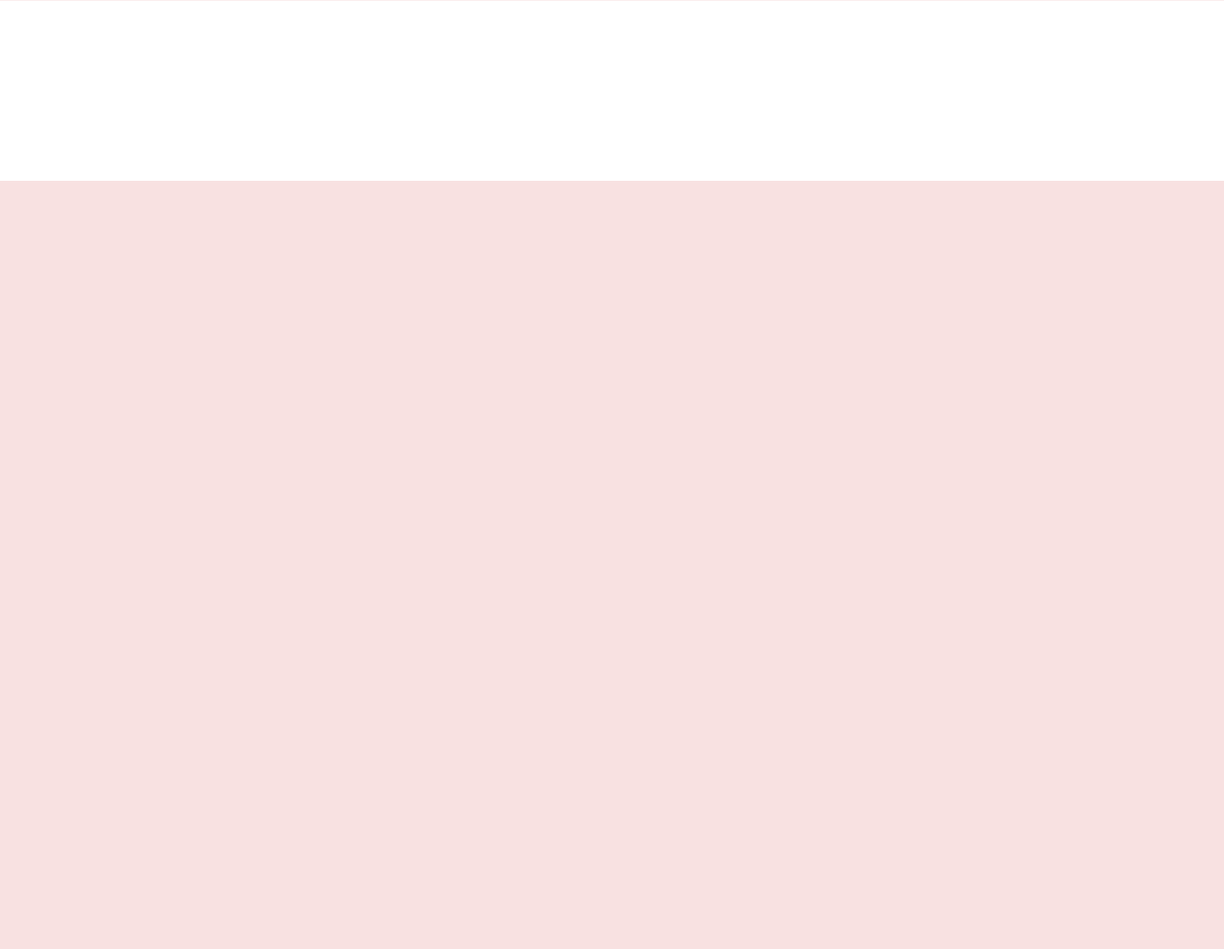
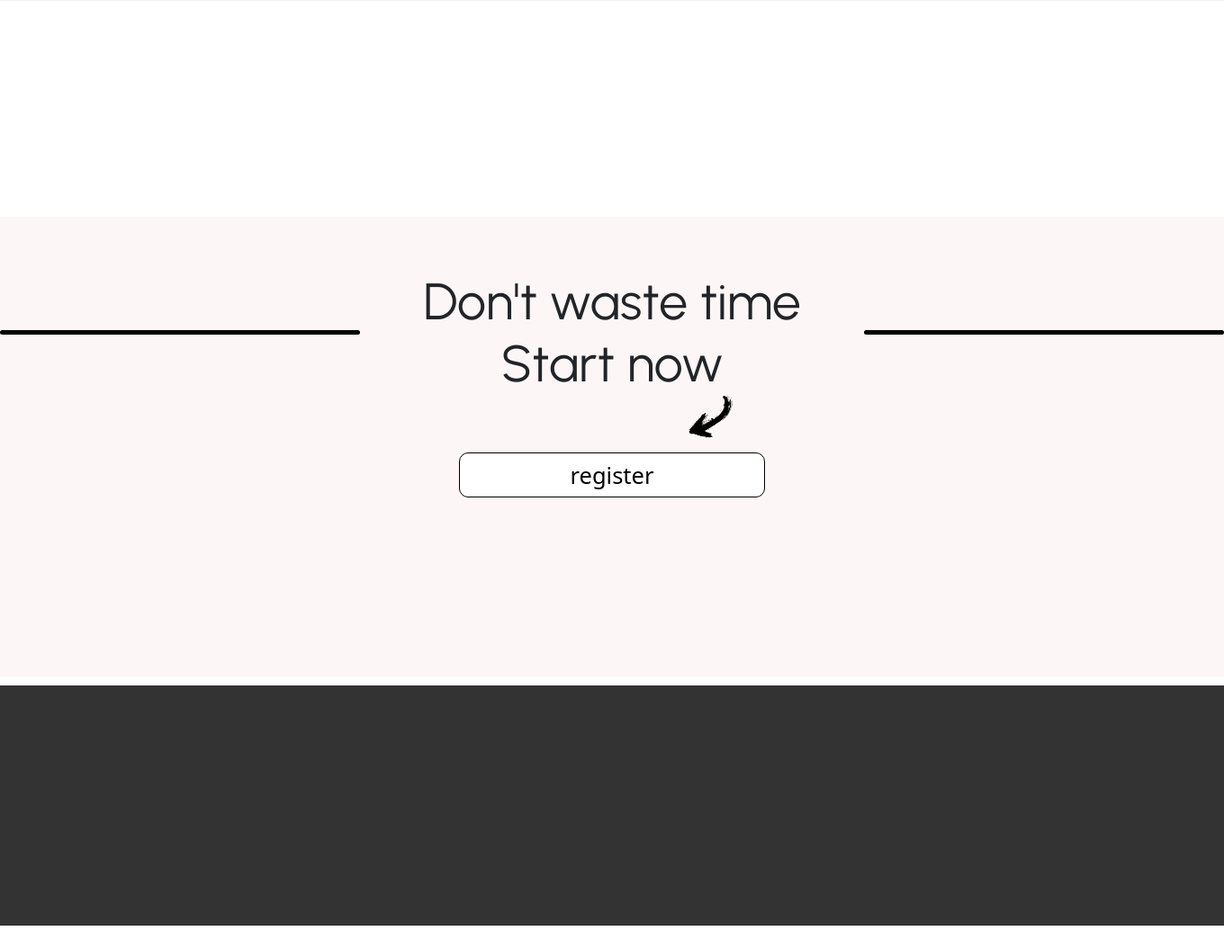
Before and after one commit to RomanSukhai/MallMate, a Django app: page / in a window 1360 px wide. Shown: the part 653-1708 px from the top of the page at 90% size. Before the commit the page ends 854 px from the top, so only its background shows below. Run offline with Django 4.2, Linux system fonts and the light colour scheme; some libraries are stand-ins or nearby versions.

Commit message:
my footer remake(piece of cake)

```diff
--- a/SUBD MySQL/db_connector.py
+++ b/SUBD MySQL/db_connector.py
@@ -6,7 +6,7 @@ def create_connection():
         connection = mysql.connector.connect(
             host='127.0.0.1',
             user='root',
-            password='namor2004',
+            password='messi2016',
             database='mallmatedb'
         )
         if connection.is_connected():
--- a/mallmate/settings.py
+++ b/mallmate/settings.py
@@ -78,7 +78,7 @@ DATABASES = {
         'ENGINE': 'django.db.backends.mysql',
         'NAME': 'mallmatedb',
         'USER': 'root',
-        'PASSWORD': 'namor2004',
+        'PASSWORD': 'messi2016',
         'HOST': '127.0.0.1',
         'PORT': '3306',
     }
--- a/static/style/main.css
+++ b/static/style/main.css
@@ -32,6 +32,7 @@ body {
 .home-content_menu_line {
   height: 1px;
   width: 1428.8px;
+  border-radius: 45px;
   background: black;
   margin: 0px;
   padding: 0px;
@@ -141,6 +142,65 @@ body {
   height: 4.316px;
   background: black;
 }
+.home-content_footer-content {
+  width: 1429.24px;
+  height: 510.57px;
+  margin: 40px auto 10px auto;
+  background: rgba(248, 225, 225, 0.3019607843);
+}
+.home-content_footer-content_image-control {
+  position: relative;
+}
+.home-content_footer-content_image-control_image {
+  position: relative;
+  left: 110px;
+  width: 76px;
+  height: 55px;
+  display: block;
+  margin-left: auto;
+  margin-right: auto;
+}
+.home-content_footer-content_add-text {
+  padding: 60px 0 0 0;
+}
+.home-content_footer-content_add-text_line {
+  height: 100%;
+  width: 400px;
+  height: 4.316px;
+  border-radius: 25px;
+  background: black;
+}
+.home-content_footer-content_add-text_text {
+  font-family: "Urbanist";
+  font-size: 57px;
+  text-align: center;
+  line-height: 1.2;
+}
+.home-content_footer-content_add-button {
+  padding: 10px 0 0 0;
+}
+.home-content_footer-content_add-button_btn {
+  background-color: white;
+  width: 340px;
+  padding: 4.9px 30.5px;
+  font-size: 25.5px;
+  border: 1px solid black;
+  border-radius: 10px;
+  cursor: pointer;
+  transition: background-color 0.3s;
+  white-space: nowrap;
+}
+.home-content_footer-content_add-button_btn:hover {
+  background-color: #f0f0f0;
+}
+.home-content_footer-content_add-button_btn:not(:last-child) {
+  margin-right: 20px;
+}
+.home-content_footer {
+  width: 100%;
+  height: 267.37px;
+  background: rgba(0, 0, 0, 0.8);
+}
 
 .bordRegist {
   border-radius: 100px;
--- a/static/style/main.scss
+++ b/static/style/main.scss
@@ -46,6 +46,7 @@ body{
         &_line{
             height: 1px;
             width: 1428.8px;
+            border-radius: 45px;
             background: black;
             @include margin_pading();
         }
@@ -130,6 +131,7 @@ body{
             }
         }
     }
+
     &_header{
         width: 1410.36px;
         height: 452.9px;
@@ -170,6 +172,84 @@ body{
 
     }
 
+    &_footer-content{
+        width: 1429.24px;
+        height: 510.57px;
+        margin: 40px auto 10px auto;
+        background: #F8E1E14D;
+
+        &_image-control{
+            position: relative;
+
+
+
+            &_image{
+                position: relative;
+                left: 110px;
+                width: 76px;
+                height: 55px;
+                display: block;
+                margin-left: auto;
+                margin-right: auto;
+            }
+        }
+
+
+
+
+
+        &_add-text{
+            padding: 60px 0 0 0;
+            &_line{
+                height: 100%;
+                width: 400px;
+                height: 4.316px;
+                border-radius: 25px;
+                background: black;
+            }
+
+            &_text{
+                font-family: 'Urbanist';
+                font-size: 57px;
+                text-align: center;
+                line-height: 1.2;
+            }
+        }
+
+        &_add-button{
+            padding: 10px 0 0 0;
+            &_btn{
+                background-color: white;
+                width: 340px;
+                padding: 4.9px 30.5px;
+                font-size: 25.5px;
+                border: 1px solid black;
+                border-radius: 10px;
+                cursor: pointer;
+                transition: background-color 0.3s;
+                white-space: nowrap;
+                &:hover {
+                    background-color: #f0f0f0;
+                }
+                &:not(:last-child) {
+                    margin-right: 20px;
+                }
+            }
+        }
+
+
+
+
+
+    }
+
+    &_footer{
+        width: 100%;
+        height: 267.37px;
+        background: #000000CC;
+    }
+
+
 }
 
 
--- a/templates/base.html
+++ b/templates/base.html
@@ -64,10 +64,33 @@
 
 
 
-    <footer>
+    <footer class="home-content animate-slide-up">
+        <div class="home-content_footer-content animate-slide-up">
+            <div class="home-content_footer-content_add-text d-flex align-items-center justify-content-around home-content_footer-content_add animate-slide-up">
+                <div class="home-content_footer-content_add-text_line animate-slide-up"></div>
+                <div class="home-content_footer-content_add-text_text animate-slide-up">Don't waste time <br> Start now</div>
+                <div class="home-content_footer-content_add-text_line animate-slide-up"></div>
+
+            </div>
+
+            <div class="home-content_footer-content_image-control d-flex align-items-center justify-content-center animate-slide-up">
+                <img class="home-content_footer-content_image-control_image animate-slide-up" src="../static/images/arrow.png" alt="">
+            </div>
 
 
 
+            <div class="home-content_footer-content_add-button d-flex align-items-center justify-content-around home-content_footer-content_add animate-slide-up">
+                <button class="home-content_footer-content_add-button_btn animate-slide-up animate-slide-up">register</button>
+            </div>
+
+        </div>
+
+
+
+
+
+
+        <div class="home-content_footer"></div>
 
     </footer>
 
```
Also changed, not shown: static/images/arrow.png (added), 1 other file.
